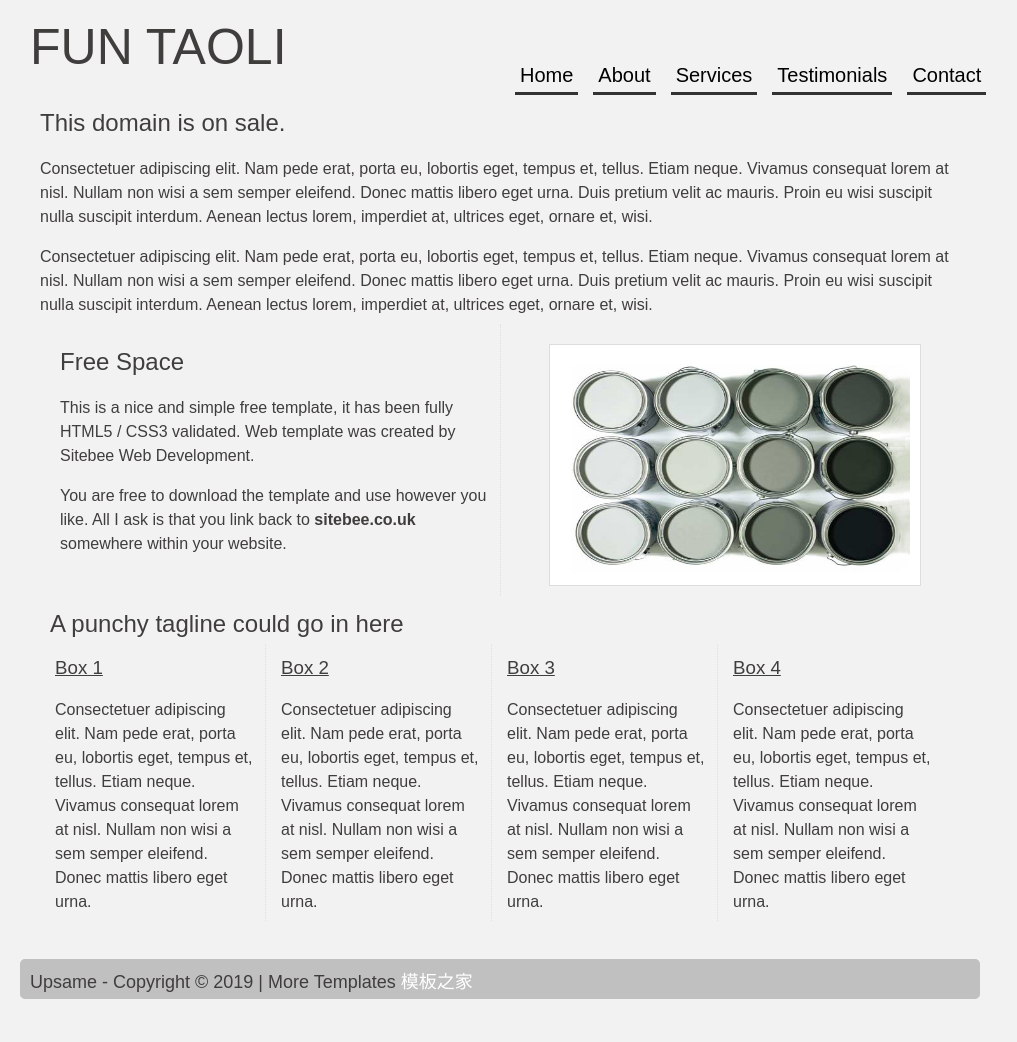
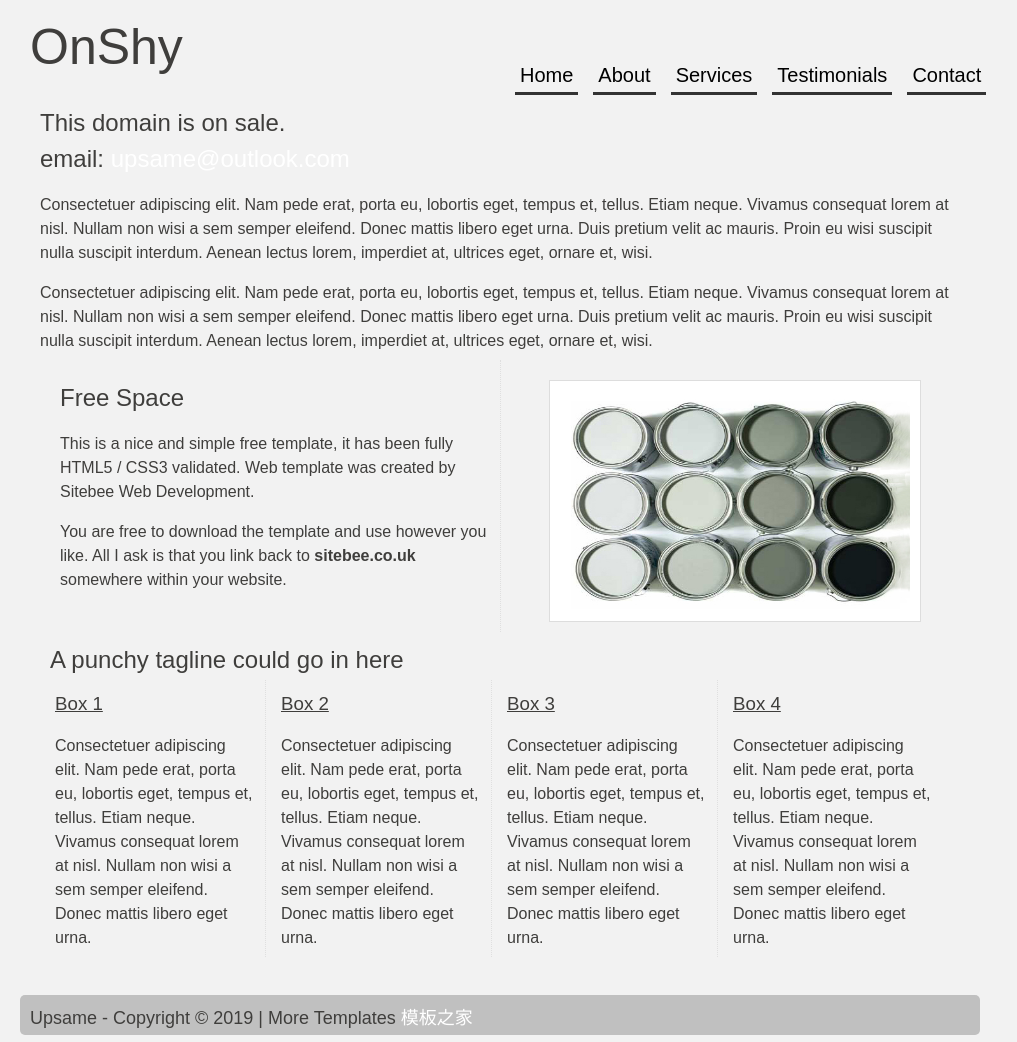
Before and after one commit to bapai/fun, a plain HTML site: page index.html in a window 1280 px wide. Shown: the whole page, without its empty margins (140-1157 px from the left). Before the commit the page ends 1006 px from the top, so only its background shows below. Drawn offline with Linux system fonts and the light colour scheme; a web font is replaced by a local one.

Commit message:
Update index.html

```diff
--- a/index.html
+++ b/index.html
@@ -14,7 +14,7 @@
     <!--start logo-->
     <div id="logo">
 
-   FUN TAOLI
+   OnShy
     </div>
 	<!--end logo-->
    <!--start menu-->
@@ -40,6 +40,7 @@
     <div id="page">
     <section>
     <h2>This domain is on sale. </h2>
+	<h2>email: <a href=""mailto:upsame@outlook.com"" target="_blank">upsame@outlook.com</a></h2>
 <p>Consectetuer adipiscing elit. Nam pede erat, porta eu, lobortis eget, tempus et, tellus. Etiam neque. Vivamus consequat lorem at nisl. Nullam non wisi a sem semper eleifend. Donec mattis libero eget urna. Duis pretium velit ac mauris. Proin eu wisi suscipit nulla suscipit interdum. Aenean lectus lorem, imperdiet at, ultrices eget, ornare et, wisi. </p>
 
     <p>Consectetuer adipiscing elit. Nam pede erat, porta eu, lobortis eget, tempus et, tellus. Etiam neque. Vivamus consequat lorem at nisl. Nullam non wisi a sem semper eleifend. Donec mattis libero eget urna. Duis pretium velit ac mauris. Proin eu wisi suscipit nulla suscipit interdum. Aenean lectus lorem, imperdiet at, ultrices eget, ornare et, wisi. </p>
```
